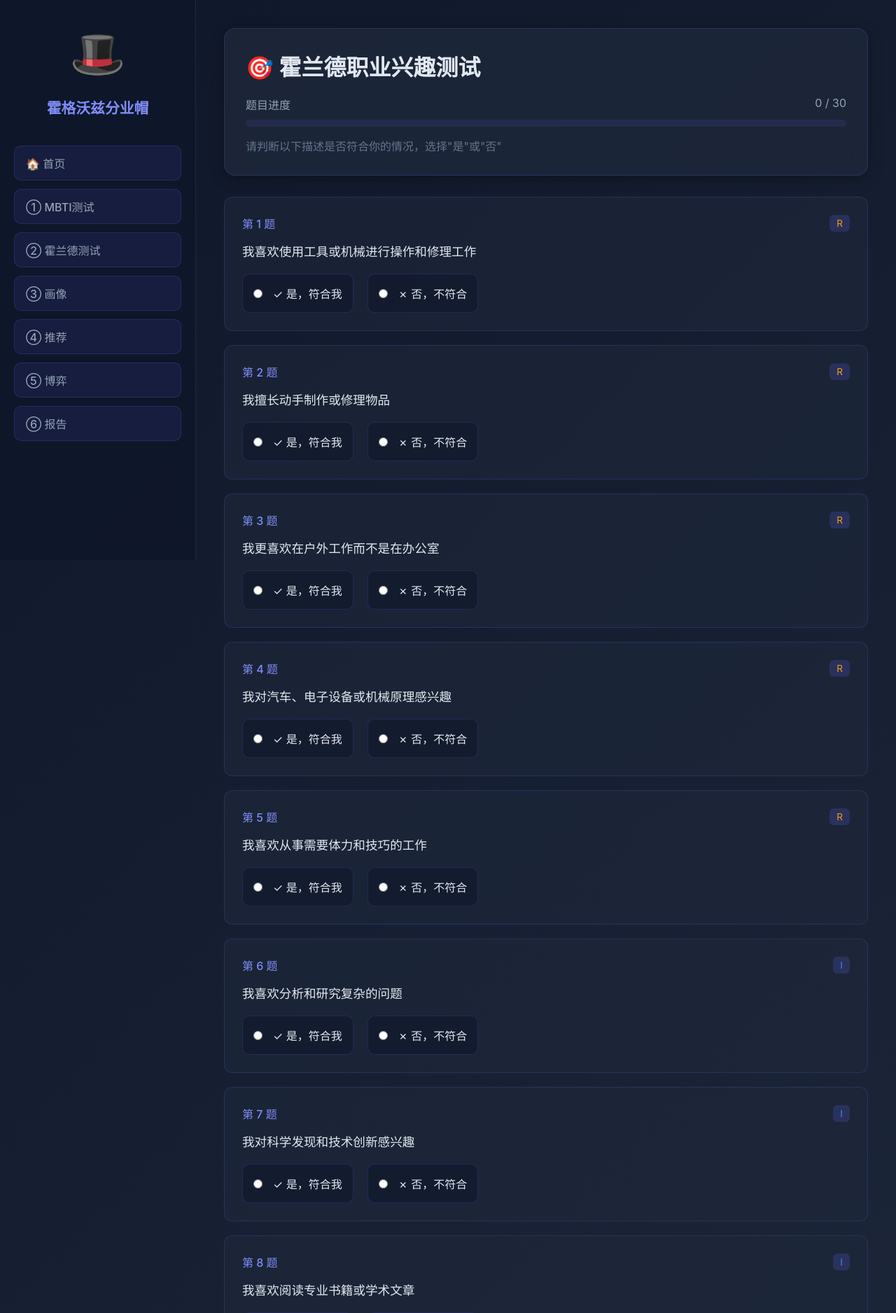
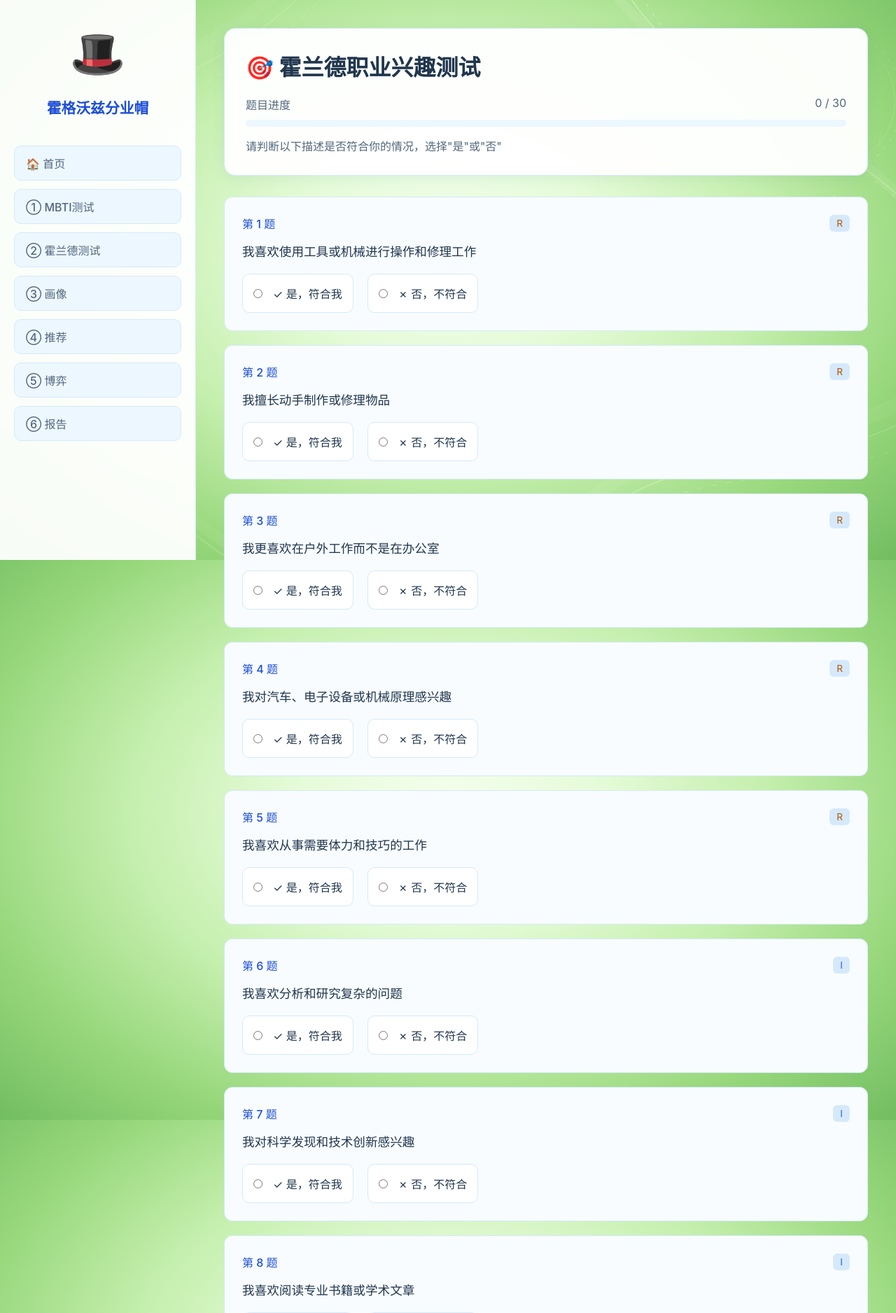
Before and after one commit to yiranWang-enola/huogewozifenyemao, a Django app: page /holland/ in a window 1280 px wide. Shown: the top 1876 px of the page at 70% size. Run offline with Django 5.2, Linux system fonts and the light colour scheme.

Commit message:
Refresh site colors and add green magical background

```diff
--- /dev/null
+++ b/Code/static/css/magic-background.css
@@ -0,0 +1,23 @@
+/* 明亮的绿色魔法背景：中央浅色，四周渐深。 */
+body {
+    isolation: isolate;
+    background: radial-gradient(ellipse at 50% 45%,
+        #f5fff0 0%, #e5fbd8 25%, #c5efae 50%, #99d87d 75%, #72bd60 100%);
+    background-attachment: fixed;
+    min-height: 100vh;
+}
+
+body::before {
+    content: "";
+    position: fixed;
+    inset: 0;
+    z-index: -1;
+    pointer-events: none;
+    background: url('../images/magic-stripes.svg') center / cover no-repeat;
+    opacity: 0.55;
+}
+
+@media print {
+    body { background: #fff; }
+    body::before { display: none; }
+}
--- a/Code/static/css/style.css
+++ b/Code/static/css/style.css
@@ -1,52 +1,60 @@
-/* 霍格沃兹分业帽 - 全局样式 */
+/* 霍格沃兹分业帽 - 清新蓝色主题 */
+:root {
+    color-scheme: light;
+    --primary: #2563eb;
+    --primary-end: #0876b0;
+    --primary-dark: #1d4ed8;
+    --text: #20364d;
+    --text-muted: #52677d;
+}
 * { margin: 0; padding: 0; box-sizing: border-box; }
 
 body {
     font-family: -apple-system, BlinkMacSystemFont, 'Segoe UI', 'PingFang SC', sans-serif;
-    background: linear-gradient(135deg, #0f172a 0%, #1e293b 50%, #0f172a 100%);
+    background: linear-gradient(135deg, #f0f9ff 0%, #f8fcff 50%, #e6f4ff 100%);
     min-height: 100vh;
-    color: #e2e8f0;
+    color: var(--text);
     display: flex;
 }
 
 .sidebar {
     width: 280px;
-    background: rgba(15, 23, 42, 0.95);
+    background: rgba(255, 255, 255, 0.95);
     backdrop-filter: blur(10px);
     padding: 40px 20px;
     position: fixed;
     height: 100vh;
-    border-right: 1px solid rgba(99, 102, 241, 0.2);
+    border-right: 1px solid #d5e9fa;
 }
 
 .hat { font-size: 4em; text-align: center; margin-bottom: 20px; animation: float 3s ease-in-out infinite; }
 @keyframes float { 0%, 100% { transform: translateY(0); } 50% { transform: translateY(-10px); } }
 
-.sidebar h2 { text-align: center; color: #818cf8; margin-bottom: 40px; font-size: 1.3em; }
+.sidebar h2 { text-align: center; color: var(--primary-dark); margin-bottom: 40px; font-size: 1.3em; }
 
 .stepBox { display: flex; flex-direction: column; gap: 12px; }
-.step { padding: 12px 16px; border-radius: 10px; background: rgba(99, 102, 241, 0.1); border: 1px solid rgba(99, 102, 241, 0.2); transition: all 0.3s; }
-.step a { color: #94a3b8; text-decoration: none; display: block; font-weight: 500; }
-.step:hover { background: rgba(99, 102, 241, 0.2); transform: translateX(5px); }
-.step:hover a { color: #e2e8f0; }
-.step.active { background: linear-gradient(135deg, #6366f1 0%, #8b5cf6 100%); border-color: transparent; }
+.step { padding: 12px 16px; border-radius: 10px; background: #edf7ff; border: 1px solid #d5e9fa; transition: all 0.3s; }
+.step a { color: var(--text-muted); text-decoration: none; display: block; font-weight: 500; }
+.step:hover { background: #d5e9fa; transform: translateX(5px); }
+.step:hover a { color: var(--primary-dark); }
+.step.active { background: linear-gradient(135deg, var(--primary) 0%, var(--primary-end) 100%); border-color: transparent; }
 .step.active a { color: white; }
 
 .main { margin-left: 280px; padding: 40px; flex: 1; max-width: calc(100% - 280px); }
 
 .card {
-    background: rgba(30, 41, 59, 0.8);
+    background: rgba(255, 255, 255, 0.96);
     backdrop-filter: blur(10px);
     border-radius: 16px;
     padding: 30px;
-    border: 1px solid rgba(99, 102, 241, 0.2);
+    border: 1px solid #d5e9fa;
     margin-bottom: 30px;
-    box-shadow: 0 4px 20px rgba(0, 0, 0, 0.3);
+    box-shadow: 0 4px 20px rgba(30, 100, 160, 0.08);
 }
 
-.card h1 { color: #e2e8f0; font-size: 2em; margin-bottom: 10px; }
-.card h2 { color: #818cf8; font-size: 1.4em; margin-bottom: 20px; }
-.card h3 { color: #94a3b8; font-size: 1.1em; margin-bottom: 15px; }
+.card h1 { color: var(--text); font-size: 2em; margin-bottom: 10px; }
+.card h2 { color: var(--primary-dark); font-size: 1.4em; margin-bottom: 20px; }
+.card h3 { color: var(--text-muted); font-size: 1.1em; margin-bottom: 15px; }
 
 .grid { display: grid; grid-template-columns: repeat(auto-fit, minmax(400px, 1fr)); gap: 30px; }
 
@@ -55,34 +63,34 @@ body {
 .test-card { text-align: center; padding: 40px; }
 .test-icon { font-size: 4em; margin-bottom: 20px; }
 .dimensions { display: flex; flex-wrap: wrap; gap: 10px; justify-content: center; margin-top: 15px; }
-.dim-tag { background: rgba(99, 102, 241, 0.2); padding: 6px 12px; border-radius: 6px; font-size: 0.85em; color: #818cf8; }
+.dim-tag { background: #d5e9fa; padding: 6px 12px; border-radius: 6px; font-size: 0.85em; color: var(--primary-dark); }
 
 .flow-steps { display: flex; align-items: center; justify-content: center; gap: 15px; margin-top: 30px; flex-wrap: wrap; }
 .flow-step { text-align: center; }
-.flow-num { width: 40px; height: 40px; background: linear-gradient(135deg, #6366f1, #8b5cf6); border-radius: 50%; color: white; font-weight: bold; display: flex; align-items: center; justify-content: center; margin: 0 auto 10px; }
-.flow-text { color: #94a3b8; font-size: 0.9em; }
-.flow-arrow { color: #6366f1; font-size: 1.5em; }
+.flow-num { width: 40px; height: 40px; background: linear-gradient(135deg, var(--primary), var(--primary-end)); border-radius: 50%; color: white; font-weight: bold; display: flex; align-items: center; justify-content: center; margin: 0 auto 10px; }
+.flow-text { color: var(--text-muted); font-size: 0.9em; }
+.flow-arrow { color: var(--primary); font-size: 1.5em; }
 
 /* 进度条 */
 .progress-bar { margin-top: 20px; }
-.progress-info { display: flex; justify-content: space-between; color: #94a3b8; margin-bottom: 10px; }
-.progress-track { background: rgba(99, 102, 241, 0.1); border-radius: 10px; height: 10px; overflow: hidden; }
-.progress-fill { background: linear-gradient(135deg, #6366f1, #22c55e); height: 100%; transition: width 0.3s; }
+.progress-info { display: flex; justify-content: space-between; color: var(--text-muted); margin-bottom: 10px; }
+.progress-track { background: #edf7ff; border-radius: 10px; height: 10px; overflow: hidden; }
+.progress-fill { background: linear-gradient(135deg, var(--primary), var(--primary-end)); height: 100%; transition: width 0.3s; }
 
 /* 题目卡片 */
 .questions-container { display: flex; flex-direction: column; gap: 20px; }
 .question-card {
-    background: rgba(30, 41, 59, 0.6);
+    background: #f8fcff;
     border-radius: 12px;
     padding: 25px;
-    border: 1px solid rgba(99, 102, 241, 0.2);
+    border: 1px solid #d5e9fa;
     transition: all 0.3s;
 }
-.question-card.answered { border-color: #22c55e; background: rgba(34, 197, 94, 0.1); }
+.question-card.answered { border-color: #15803d; background: rgba(34, 197, 94, 0.1); }
 .question-header { display: flex; justify-content: space-between; margin-bottom: 15px; }
-.question-num { color: #818cf8; font-weight: 500; }
-.question-dim { background: rgba(99, 102, 241, 0.2); padding: 4px 10px; border-radius: 6px; font-size: 0.85em; color: #818cf8; }
-.question-text { color: #e2e8f0; font-size: 1.1em; margin-bottom: 20px; }
+.question-num { color: var(--primary-dark); font-weight: 500; }
+.question-dim { background: #d5e9fa; padding: 4px 10px; border-radius: 6px; font-size: 0.85em; color: var(--primary-dark); }
+.question-text { color: var(--text); font-size: 1.1em; margin-bottom: 20px; }
 
 .options { display: flex; flex-direction: column; gap: 12px; }
 .holland-options { flex-direction: row; gap: 20px; }
@@ -91,26 +99,26 @@ body {
     display: flex;
     align-items: center;
     padding: 15px;
-    background: rgba(15, 23, 42, 0.6);
+    background: #ffffff;
     border-radius: 10px;
-    border: 1px solid rgba(99, 102, 241, 0.2);
+    border: 1px solid #d5e9fa;
     cursor: pointer;
     transition: all 0.3s;
 }
-.option-label:hover { background: rgba(99, 102, 241, 0.1); border-color: #6366f1; }
-.option-label input { margin-right: 15px; accent-color: #6366f1; }
-.option-text { color: #e2e8f0; }
+.option-label:hover { background: #edf7ff; border-color: var(--primary); }
+.option-label input { margin-right: 15px; accent-color: var(--primary); }
+.option-text { color: var(--text); }
 
-.yes-option:hover { background: rgba(34, 197, 94, 0.1); border-color: #22c55e; }
-.no-option:hover { background: rgba(239, 68, 68, 0.1); border-color: #ef4444; }
+.yes-option:hover { background: rgba(34, 197, 94, 0.1); border-color: #15803d; }
+.no-option:hover { background: rgba(239, 68, 68, 0.1); border-color: #b91c1c; }
 
-.question-type { background: rgba(99, 102, 241, 0.2); padding: 4px 10px; border-radius: 6px; font-size: 0.85em; }
-.type-R { color: #f59e0b; }
-.type-I { color: #3b82f6; }
-.type-A { color: #ec4899; }
-.type-S { color: #22c55e; }
-.type-E { color: #ef4444; }
-.type-C { color: #8b5cf6; }
+.question-type { background: #d5e9fa; padding: 4px 10px; border-radius: 6px; font-size: 0.85em; }
+.type-R { color: #b45309; }
+.type-I { color: var(--primary); }
+.type-A { color: #be185d; }
+.type-S { color: #15803d; }
+.type-E { color: #b91c1c; }
+.type-C { color: #6d28d9; }
 
 .submit-section { display: flex; justify-content: space-between; margin-top: 30px; }
 
@@ -228,3 +236,14 @@ body {
     .main { margin-left: 0; max-width: 100%; }
     .btn-secondary, .btn-primary, .btn-print { display: none; }
 }
+/* 键盘操作与选中状态 */
+a:focus-visible, button:focus-visible, input:focus-visible {
+    outline: 3px solid var(--primary);
+    outline-offset: 3px;
+}
+.option-label:has(input:checked) {
+    background: #edf7ff;
+    border-color: var(--primary);
+}
+.form-input::placeholder { color: var(--text-muted); opacity: 1; }
+::selection { background: #cdeaff; color: var(--text); }
--- a/Code/static/js/app.js
+++ b/Code/static/js/app.js
@@ -13,11 +13,11 @@ document.addEventListener('DOMContentLoaded', function() {
     cards.forEach(card => {
         card.addEventListener('mouseenter', function() {
             this.style.transform = 'translateY(-3px)';
-            this.style.boxShadow = '0 8px 30px rgba(99, 102, 241, 0.2)';
+            this.style.boxShadow = '0 8px 30px rgba(37, 99, 235, 0.14)';
         });
         card.addEventListener('mouseleave', function() {
             this.style.transform = 'translateY(0)';
-            this.style.boxShadow = '0 4px 20px rgba(0, 0, 0, 0.3)';
+            this.style.boxShadow = '0 4px 20px rgba(30, 100, 160, 0.08)';
         });
     });
 });
--- a/Code/templates/base.html
+++ b/Code/templates/base.html
@@ -6,6 +6,7 @@
     <title>{% block title %}霍格沃兹分业帽{% endblock %}</title>
     {% load static %}
     <link rel="stylesheet" href="{% static 'css/style.css' %}">
+    <link rel="stylesheet" href="{% static 'css/magic-background.css' %}">
     {% block extra_css %}{% endblock %}
 </head>
 <body>
--- a/Code/templates/sorting_hat/holland_test.html
+++ b/Code/templates/sorting_hat/holland_test.html
@@ -15,7 +15,7 @@
             <div class="progress-fill" id="progress-fill" style="width: 0%"></div>
         </div>
     </div>
-    <p style="color: #64748b; margin-top: 15px;">
+    <p style="color: var(--text-muted); margin-top: 15px;">
         请判断以下描述是否符合你的情况，选择"是"或"否"
     </p>
 </div>
--- a/Code/templates/sorting_hat/home.html
+++ b/Code/templates/sorting_hat/home.html
@@ -6,7 +6,7 @@
 {% with current_step='home' %}
 <div class="card welcome-card">
     <h1>🎩 欢迎来到霍格沃兹分业帽</h1>
-    <p style="color: #94a3b8; margin-top: 15px; font-size: 1.1em;">
+    <p style="color: var(--text-muted); margin-top: 15px; font-size: 1.1em;">
         通过科学的性格测试和职业兴趣测试，找到最适合你的专业方向
     </p>
 </div>
@@ -15,7 +15,7 @@
     <div class="card test-card">
         <div class="test-icon">🧠</div>
         <h2>MBTI 性格测试</h2>
-        <p style="color: #64748b; margin: 15px 0;">
+        <p style="color: var(--text-muted); margin: 15px 0;">
             30道真实测试题目，基于四个维度分析你的性格类型
         </p>
         <div class="dimensions">
@@ -32,7 +32,7 @@
     <div class="card test-card">
         <div class="test-icon">🎯</div>
         <h2>霍兰德职业兴趣测试</h2>
-        <p style="color: #64748b; margin: 15px 0;">
+        <p style="color: var(--text-muted); margin: 15px 0;">
             30道真实测试题目，基于六种类型分析你的职业兴趣
         </p>
         <div class="dimensions">
--- a/Code/templates/sorting_hat/profile.html
+++ b/Code/templates/sorting_hat/profile.html
@@ -6,7 +6,7 @@
 {% with current_step='profile' %}
 <div class="card">
     <h1>🎨 个人画像</h1>
-    <p style="color: #94a3b8; margin-top: 10px;">完善你的个人信息，让我们为你定制专属推荐</p>
+    <p style="color: var(--text-muted); margin-top: 10px;">完善你的个人信息，让我们为你定制专属推荐</p>
 </div>
 
 <div class="grid">
@@ -70,12 +70,12 @@
 
     <div class="card">
         <h2>🎯 画像预览</h2>
-        <div style="color: #94a3b8;">
+        <div style="color: var(--text-muted);">
             <p>你的测试结果已显示在左侧，填写学业信息后即可生成个性化推荐方案。</p>
         </div>
 
         <h3 style="margin-top: 30px;">💡 小贴士</h3>
-        <ul style="color: #64748b; line-height: 2; padding-left: 20px;">
+        <ul style="color: var(--text-muted); line-height: 2; padding-left: 20px;">
             <li>MBTI结果基于30道真实测试题目计算得出</li>
             <li>霍兰德代码由得分最高的三种类型组成</li>
             <li>分数将帮助筛选适合的院校层次</li>
--- a/Code/templates/sorting_hat/recommend.html
+++ b/Code/templates/sorting_hat/recommend.html
@@ -6,7 +6,7 @@
 {% with current_step='recommend' %}
 <div class="card">
     <h1>🎯 智能推荐结果</h1>
-    <p style="color: #94a3b8; margin-top: 10px;">基于你的测试数据和画像，为你推荐以下专业方向</p>
+    <p style="color: var(--text-muted); margin-top: 10px;">基于你的测试数据和画像，为你推荐以下专业方向</p>
 </div>
 
 <div class="grid">
```
Also changed, not shown: other parts of Code/static/css/style.css (+37 -37 lines), Code/hogwarts_final_system.html (+10 -7 lines), Code/templates/sorting_hat/game.html (+4 -4 lines), Code/templates/sorting_hat/report.html (+7 -7 lines), Code/test.html (+5 -4 lines), Code/static/images/magic-stripes.svg (added).
